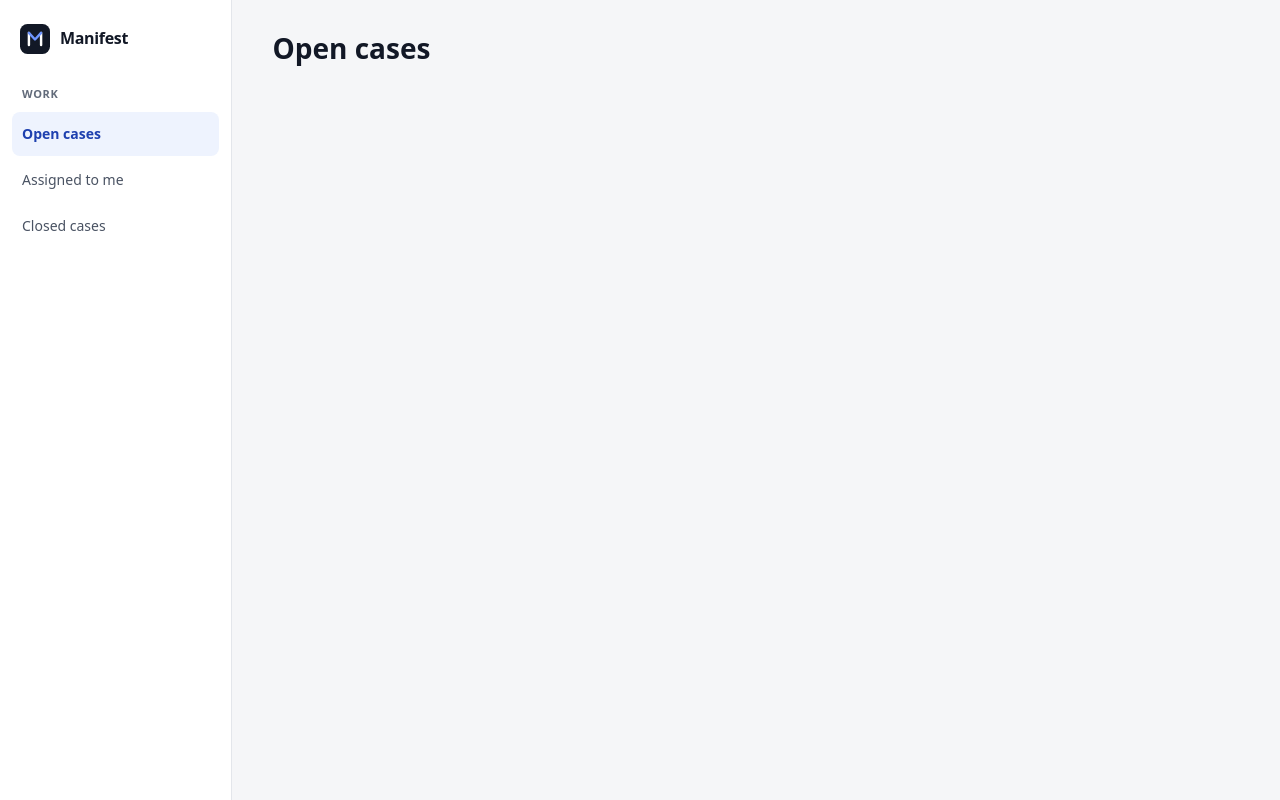
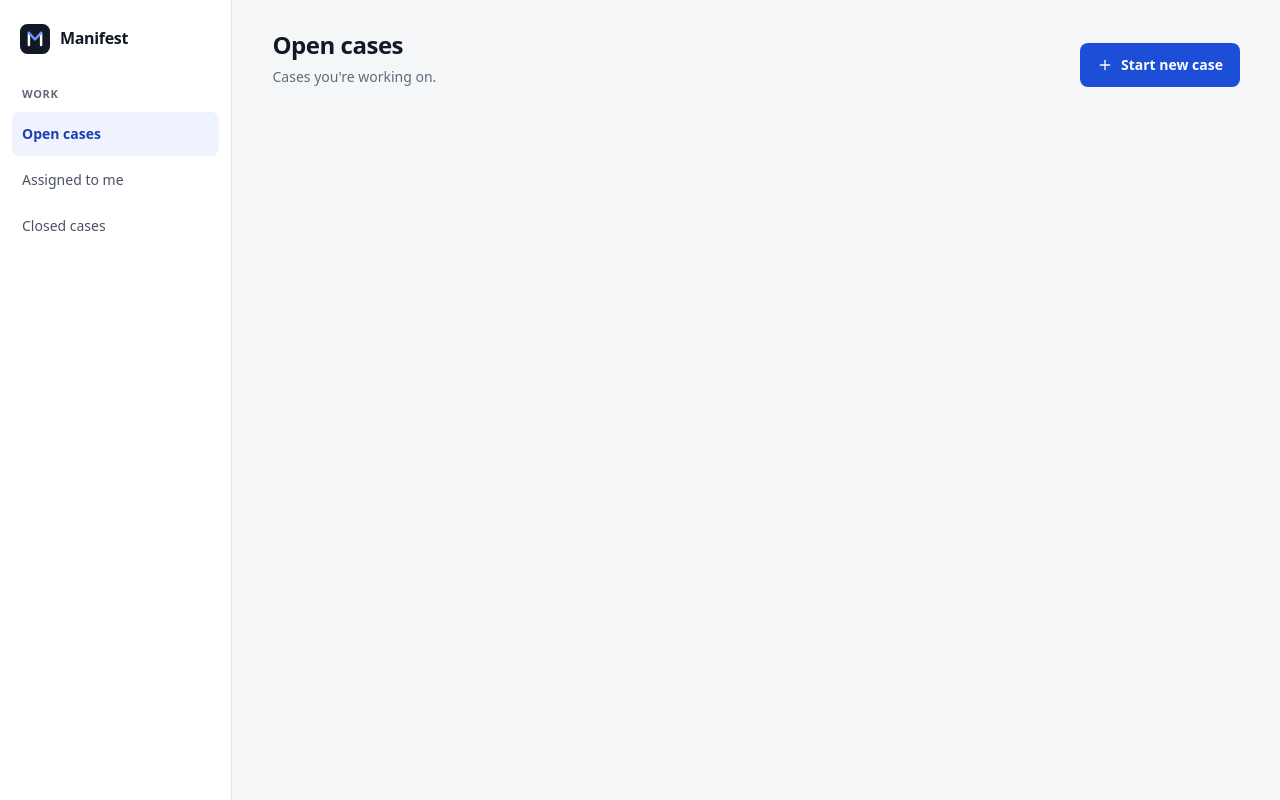
Before and after one commit to shubh0710/manifest, a React (Vite) app: page /cases/open in a window 1280 px wide. Built offline with nearby package versions, Linux system fonts and the light colour scheme.

Commit message:
feat: add open cases page header

```diff
--- a/package.json
+++ b/package.json
@@ -12,6 +12,7 @@
   "dependencies": {
     "@fontsource-variable/ibm-plex-sans": "^5.3.0",
     "@fontsource/ibm-plex-mono": "^5.3.0",
+    "lucide-react": "^1.59.0",
     "react": "^19.2.8",
     "react-dom": "^19.2.8",
     "react-router": "^8.4.0"
--- a/src/index.css
+++ b/src/index.css
@@ -144,3 +144,29 @@ a:hover {
     outline: 2px solid var(--accent-text);
     outline-offset: 2px;
 }
+
+/* Buttons */
+.btn {
+    display: inline-flex;
+    align-items: center;
+    justify-content: center;
+    gap: 8px;
+    min-height: 44px;
+    white-space: nowrap;
+    padding: 0 16px;
+    border: 1px solid transparent;
+    border-radius: 8px;
+    font-weight: 600;
+    text-decoration: none;
+    cursor: pointer;
+}
+
+.btn-primary {
+    background: var(--accent);
+    color: var(--on-accent);
+}
+
+.btn-primary:hover {
+    background: var(--accent-hover);
+    color: var(--on-accent);
+}
--- /dev/null
+++ b/src/pages/OpenCasesPage.css
@@ -0,0 +1,19 @@
+.page-header {
+    display: flex;
+    flex-wrap: wrap;
+    align-items: flex-end;
+    justify-content: space-between;
+    gap: 16px;
+    margin-bottom: 24px;
+}
+
+.page-title {
+    font-size: 24px;
+    font-weight: 700;
+    letter-spacing: -0.02em;
+}
+
+.page-subtitle {
+    margin-top: 4px;
+    color: var(--ink-3);
+}
--- a/src/pages/OpenCasesPage.tsx
+++ b/src/pages/OpenCasesPage.tsx
@@ -1,5 +1,22 @@
+import { Link } from "react-router"
+import { Plus } from "lucide-react"
+import './OpenCasesPage.css'
+
 function OpenCasesPage() {
-    return <h1>Open cases</h1>
+    return (
+        <>
+            <header className="page-header">
+                <div>
+                    <h1 className="page-title">Open cases</h1>
+                    <p className="page-subtitle">Cases you're working on.</p>
+                </div>
+                <Link to="/cases/new" className="btn btn-primary">
+                    <Plus size={16} aria-hidden="true" />
+                    Start new case
+                </Link>
+            </header>
+        </>
+    )
 }
 
 export default OpenCasesPage
```
Also changed, not shown: 1 other file (tests, documents, lock files or other folders).
